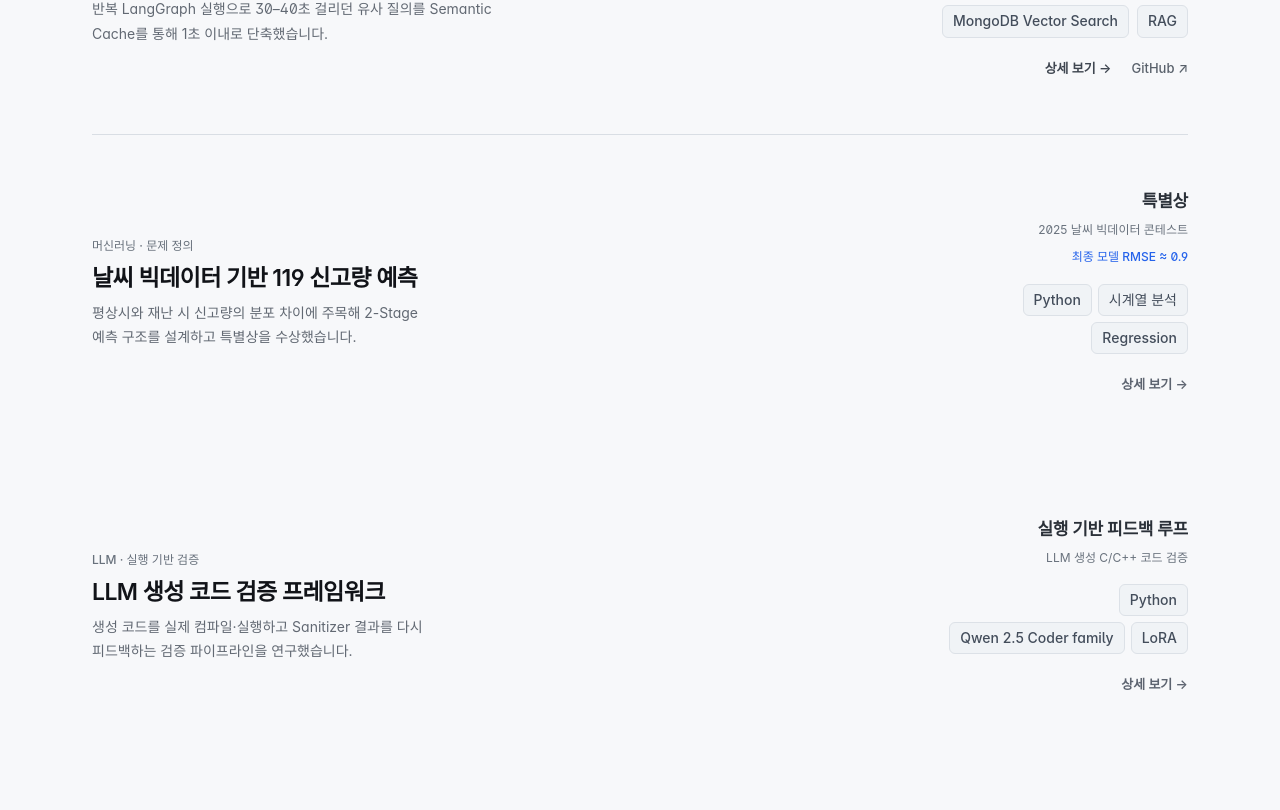
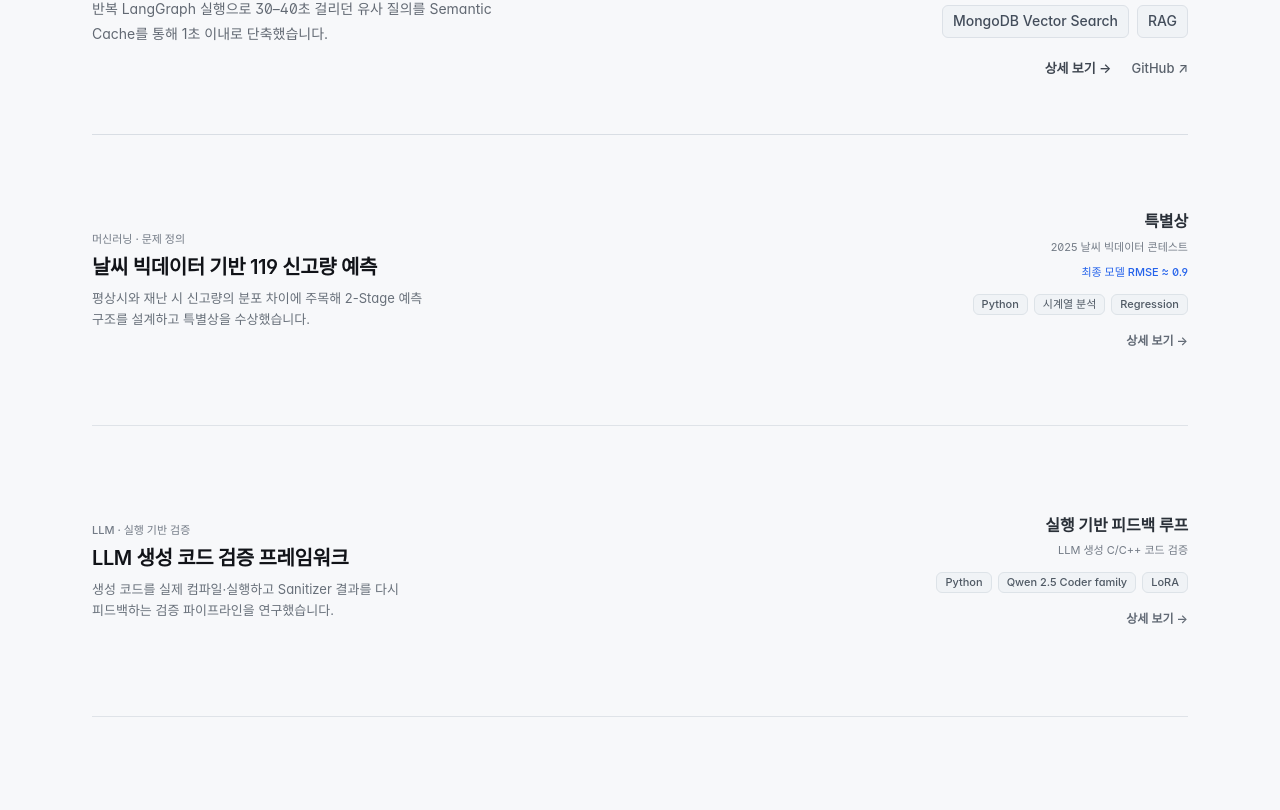
Before and after one commit to meatcarrot/meatcarrot.github.io, a Next.js app: page / in a window 1280 px wide. Shown: the part 2410-3220 px from the top of the page. Built offline with nearby package versions, Linux system fonts and the light colour scheme; a web font is replaced by a local one.

Commit message:
Reduce secondary project card size

```diff
--- a/components/project-card.tsx
+++ b/components/project-card.tsx
@@ -4,13 +4,13 @@ import { ProjectFlowDiagram } from "./project-flow-diagram"
 
 export function ProjectCard({ project }: { project: Project }) {
   return (
-    <article className="grid gap-7 py-8 lg:grid-cols-12 lg:items-center lg:gap-8">
+    <article className="grid gap-5 border-b border-[#dfe3e8] py-5 lg:grid-cols-12 lg:items-center lg:gap-6">
       <div className="min-w-0 lg:col-span-4">
-        <div className="text-[12px] font-medium text-[#68717c]">{project.category}</div>
-        <h3 className="mt-2 text-[21px] font-semibold leading-tight tracking-[-0.025em] text-[#111318] sm:text-[23px]">
+        <div className="text-[11px] font-medium text-[#737b86]">{project.category}</div>
+        <h3 className="mt-1.5 text-[18px] font-semibold leading-tight tracking-[-0.02em] text-[#111318] sm:text-[20px]">
           {project.title}
         </h3>
-        <p className="mt-2 max-w-[470px] text-[13px] leading-[1.7] text-[#626973] sm:text-[14px]">
+        <p className="mt-2 max-w-[450px] text-[12px] leading-[1.65] text-[#68707a] sm:text-[13px]">
           {project.summary}
         </p>
       </div>
@@ -20,31 +20,36 @@ export function ProjectCard({ project }: { project: Project }) {
       </div>
 
       <div className="min-w-0 lg:col-span-3 lg:text-right">
-        <div className="text-[17px] font-semibold tracking-[-0.015em] text-[#2a3038]">
+        <div className="text-[15px] font-semibold tracking-[-0.01em] text-[#2a3038] sm:text-[16px]">
           {project.outcome}
         </div>
         {project.outcomeNote ? (
-          <div className="mt-1 text-[12px] leading-relaxed text-[#69727d]">
+          <div className="mt-1 text-[11px] leading-relaxed text-[#737b86]">
             {project.outcomeNote}
           </div>
         ) : null}
         {project.secondaryMetric ? (
-          <div className="mt-2 text-[12px] font-medium text-[#2563eb]">
+          <div className="mt-1.5 text-[11px] font-medium text-[#2563eb]">
             {project.secondaryMetricLabel
               ? `${project.secondaryMetricLabel} ${project.secondaryMetric}`
               : project.secondaryMetric}
           </div>
         ) : null}
 
-        <div className="mt-4 flex flex-wrap gap-1.5 lg:justify-end">
+        <div className="mt-3 flex flex-wrap gap-1.5 lg:justify-end">
           {project.technologies.slice(0, 3).map((tech) => (
-            <span key={tech} className="tech-tag">{tech}</span>
+            <span
+              key={tech}
+              className="inline-flex items-center rounded-md border border-[#dde3e8] bg-[#f0f3f6] px-2 py-1 text-[11px] font-medium leading-none text-[#4f5964]"
+            >
+              {tech}
+            </span>
           ))}
         </div>
 
         <Link
           href={`/projects/${project.slug}/`}
-          className="mt-5 inline-flex text-[13px] font-semibold text-[#5d6470] underline-offset-4 hover:text-[#111318] hover:underline"
+          className="mt-4 inline-flex text-[12px] font-semibold text-[#626a75] underline-offset-4 hover:text-[#111318] hover:underline"
         >
           상세 보기 →
         </Link>
```
